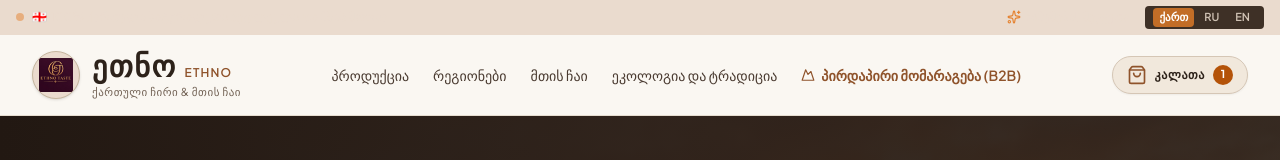
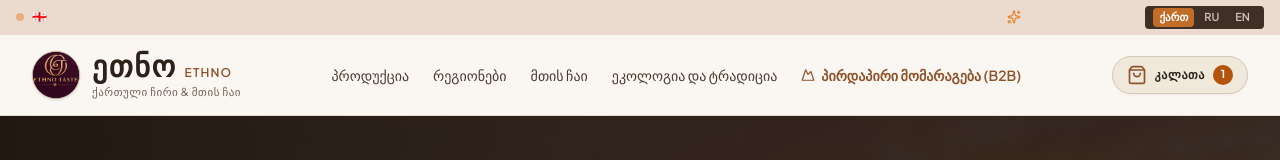
Before and after one commit to Tsokolovi/Ethno, a React (Vite) app: page / in a window 1280 px wide. Shown: the top 160 px of the page. Built offline with nearby package versions, Linux system fonts and the light colour scheme.

Commit message:
Refactor logo container in Header component
Updated logo container styling and image properties.

```diff
--- a/src/components/Header.tsx
+++ b/src/components/Header.tsx
@@ -93,14 +93,14 @@ export const Header: React.FC<HeaderProps> = ({
           onClick={() => window.scrollTo({ top: 0, behavior: 'smooth' })}
           className="flex items-center gap-3 cursor-pointer group"
         >
-          <div className="w-12 h-12 rounded-full bg-[#EADBCE] border border-[#C5B59E] flex items-center justify-center shadow-sm group-hover:bg-[#E2CEB9] transition-all overflow-hidden p-1.5">
-            <img
-              src={logoImg}
-              alt="Ethno Logo"
-              className="w-full h-full object-contain"
-            />
-          </div>
-
+{/* Контейнер для логотипа */}
+<div className="w-12 h-12 rounded-full overflow-hidden shadow-sm border border-[#C5B59E] group-hover:scale-105 transition-all flex items-center justify-center bg-[#2B0E1B]">
+  <img
+    src={logoImg}
+    alt="Ethno Logo"
+    className="w-full h-full object-cover scale-110"
+  />
+</div>
           <div>
             <div className="flex items-baseline gap-2">
               <span className="font-serif text-3xl font-bold tracking-wider text-[#2D221A]">
```
